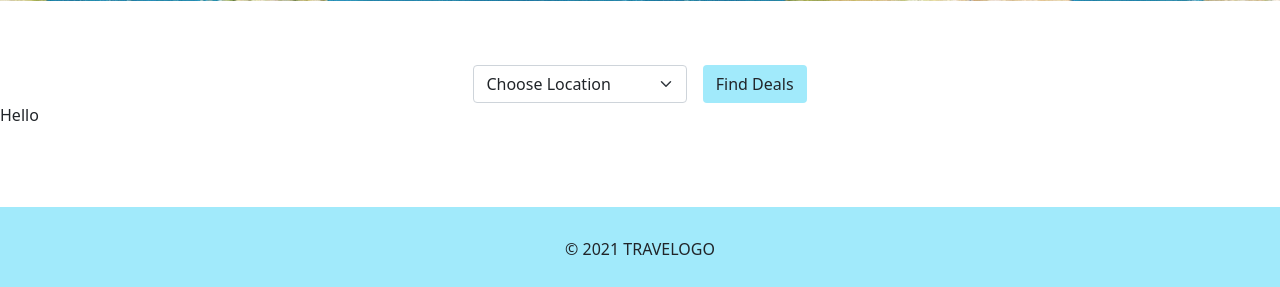
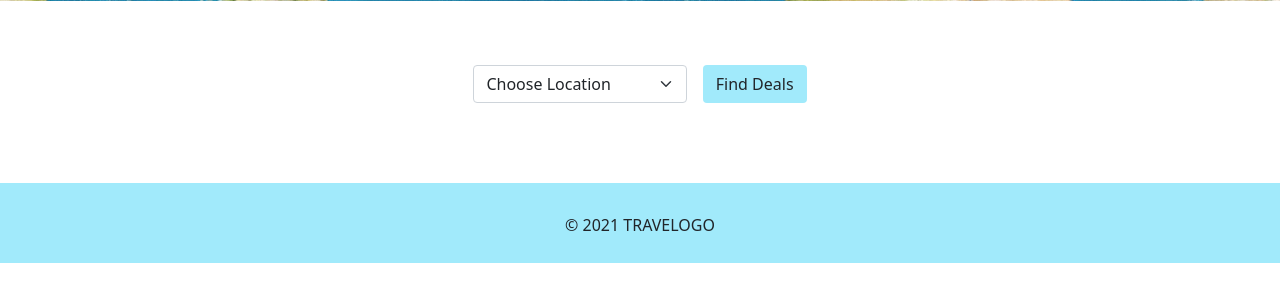
Before and after one commit to Incognitosin01/Travelogo, a Django app: page / in a window 1280 px wide. Shown: the part 719-1006 px from the top of the page. After the commit the page ends 982 px from the top, so only its background shows below. Run offline with Django 3.2, Linux system fonts and the light colour scheme.

Commit message:
Update index.htm

```diff
--- a/DBMS_MiniProject/index_1/templates/HTML/index.htm
+++ b/DBMS_MiniProject/index_1/templates/HTML/index.htm
@@ -64,19 +64,10 @@
             </div>
           </div>
         </div>
-        <section>Hello</section>
+
 
 
       </section>
-
-
-
-
-
-
-
-
-
 
     <footer class = 'w-100'style="position:relative;bottom: 0%;">
       <p class="footer-text" >© 2021 TRAVELOGO</p>
```
